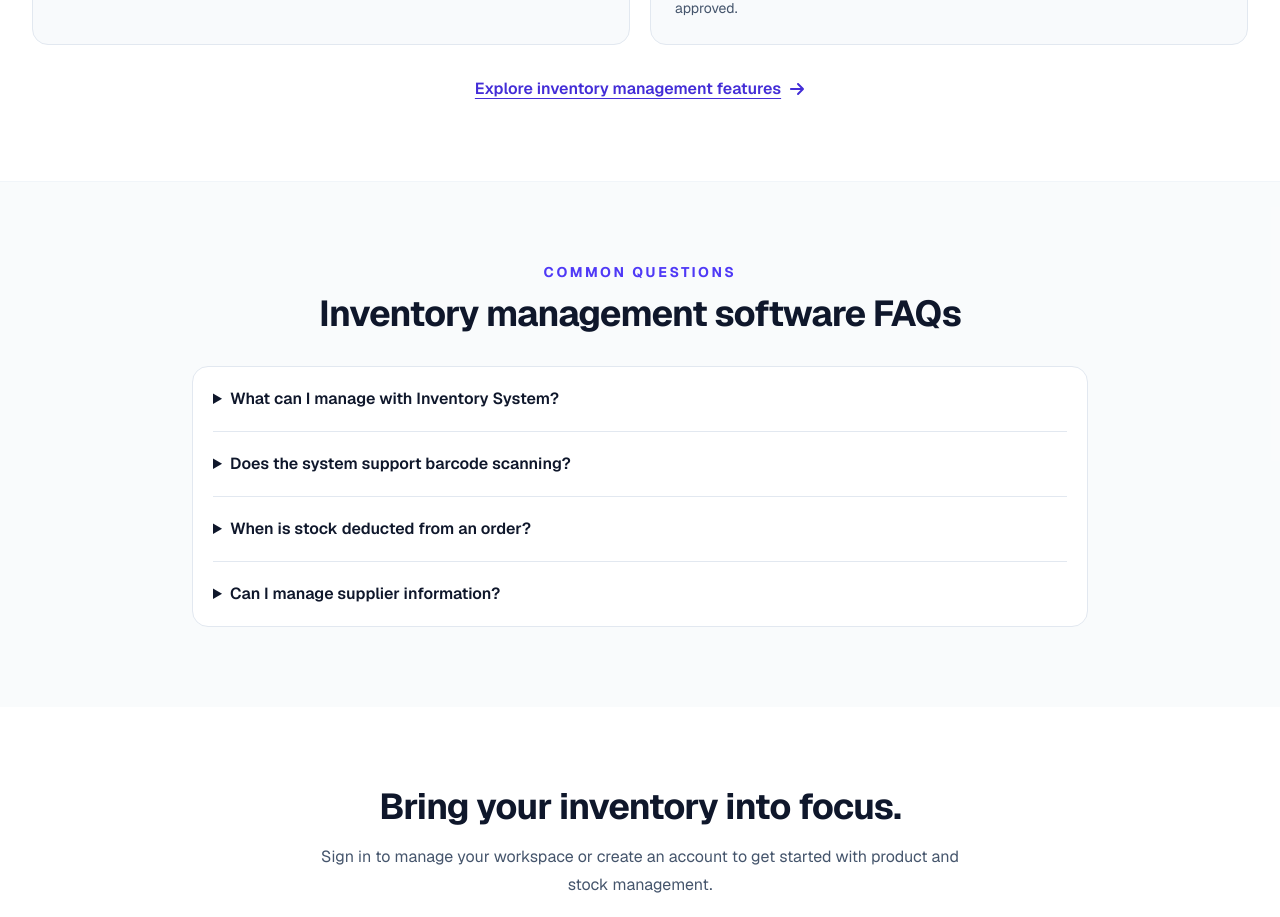
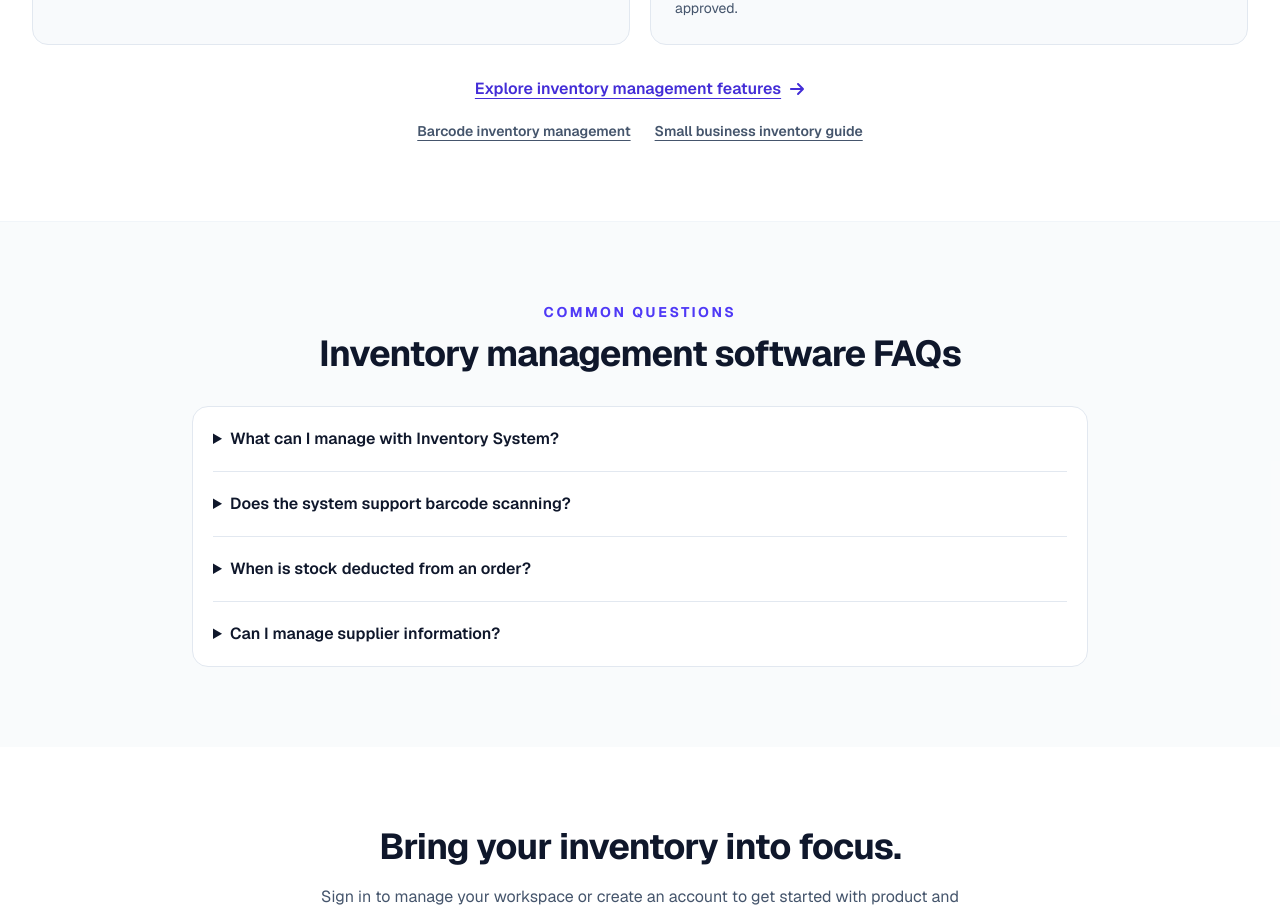
Before and after one commit to NatexWorks/inventory-system, a Next.js app: page / in a window 1280 px wide. Shown: the part 2080-2997 px from the top of the page. Built offline with nearby package versions, Linux system fonts and the light colour scheme; no server answers.

Commit message:
Link new SEO resources from the homepage

```diff
--- a/src/app/page.js
+++ b/src/app/page.js
@@ -188,6 +188,10 @@ export default function Home() {
             <Link href="/features" className="inline-flex items-center gap-2 font-semibold text-indigo-700 underline underline-offset-4 hover:text-indigo-600">
               Explore inventory management features <FaArrowRight />
             </Link>
+            <div className="mt-5 flex flex-wrap justify-center gap-x-6 gap-y-3 text-sm">
+              <Link href="/barcode-inventory-management" className="font-semibold text-slate-600 underline underline-offset-4 hover:text-indigo-700">Barcode inventory management</Link>
+              <Link href="/guides/small-business-inventory-management" className="font-semibold text-slate-600 underline underline-offset-4 hover:text-indigo-700">Small business inventory guide</Link>
+            </div>
           </div>
         </div>
       </section>
```
